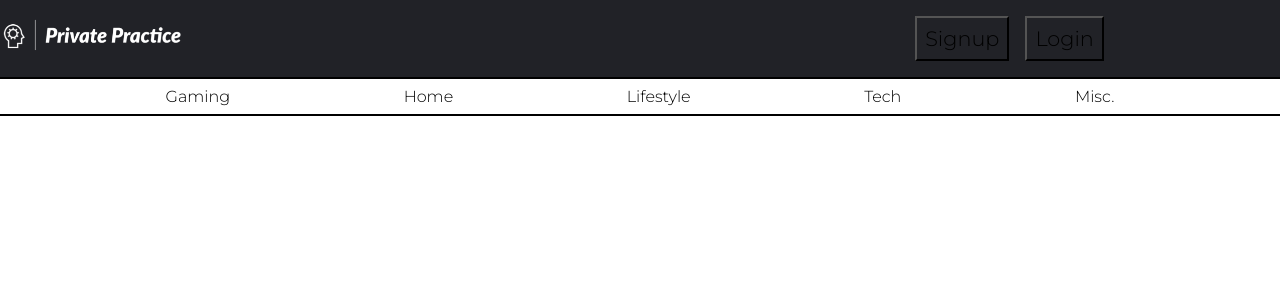
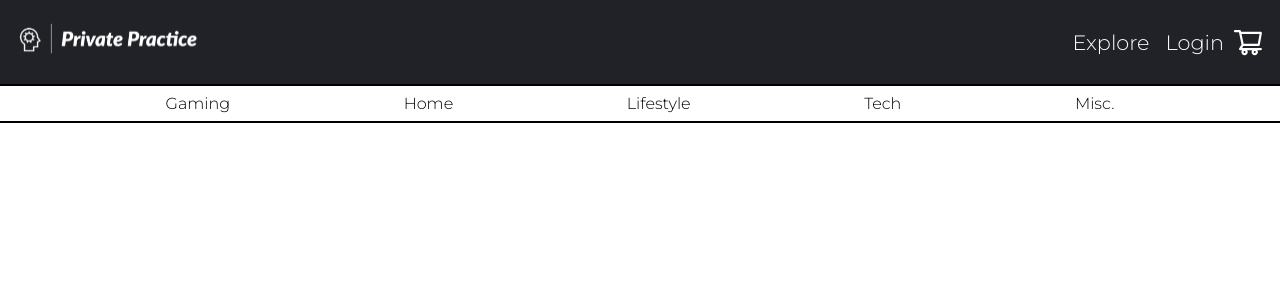
Before and after one commit to Guzzemetti/private-practice, a React (Create React App) app in the folder client/: page / in a window 1280 px wide. Shown: the top 300 px of the page. Built offline with nearby package versions, Linux system fonts and the light colour scheme.

Commit message:
added temp links in navbar and shopping cart icon

```diff
--- a/client/src/components/Nav/index.js
+++ b/client/src/components/Nav/index.js
@@ -67,12 +67,13 @@ const Navbar = () => {
         <div className="navbar-section-img">
           <img src={LogoHeader} className='logo-navbar' alt='logo'></img>
         </div>
-        <div className="loggedin-or-not-navbar">
-          <Link to="/signup"><button className="navbar-button">Signup</button></Link>
-          <div className="div-padding"></div>
+        {/* this is default navbar, just for visual sake. Will edit for login status */}
+        <div className="navbar-section-nav">
+                    {/* <Link to="/signup"><button className="navbar-button">Signup</button></Link>
+          <div className="div-padding"></div> */}
+          <Link to="/explore"><button className="navbar-button">Explore</button></Link>
           <Link to="/login"><button className="navbar-button">Login</button></Link>
-        </div>
-        <div className="navbar-section-nav">
+          <AiOutlineShoppingCart className="cart-navbar-icon" />
           {showNavigation}
 
         </div>
--- a/client/src/components/Nav/nav.css
+++ b/client/src/components/Nav/nav.css
@@ -16,10 +16,12 @@
 .navbar-section-holds-everything {
   display: flex;
   flex-direction: row;
+  /* justify-content: space-between; */
   justify-content: space-between;
   align-items: center;
   /* margin: 1.5rem; */
   background-color: #212227;
+  padding: 1rem;
 }
 
 .logo-navbar {
@@ -40,16 +42,18 @@
 }
 
 .navbar-button {
-  color: black;
+  color: rgb(255, 255, 255);
   background-color: transparent;
   padding: 0.5rem;
   cursor: pointer;
   font-size: 1.3em;
+  border: none;
 }
 
-/* .cart-navbar-icon{
-    font-size: 1.5em;
-} */
+.cart-navbar-icon{
+    font-size: 2em;
+    color: rgb(255, 255, 255);
+}
 
 .navbar-categories {
   display: flex;
```
